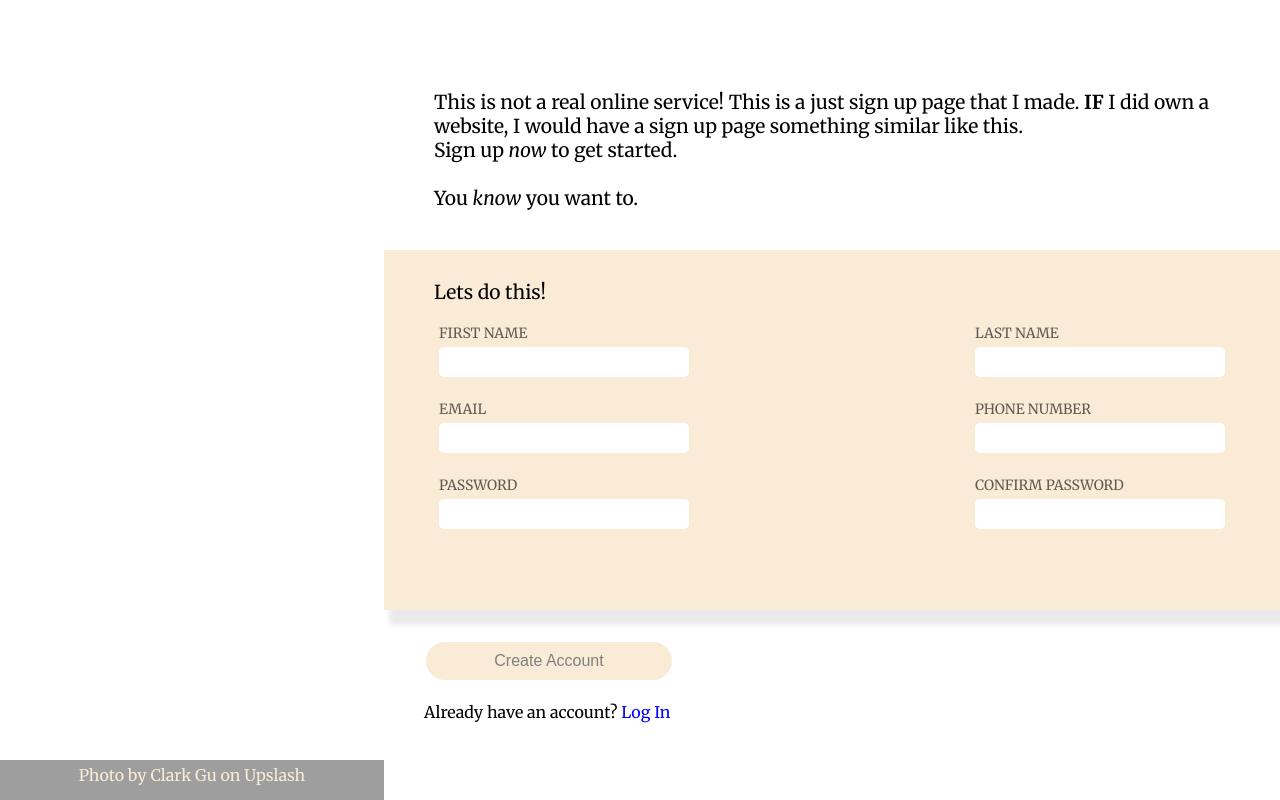
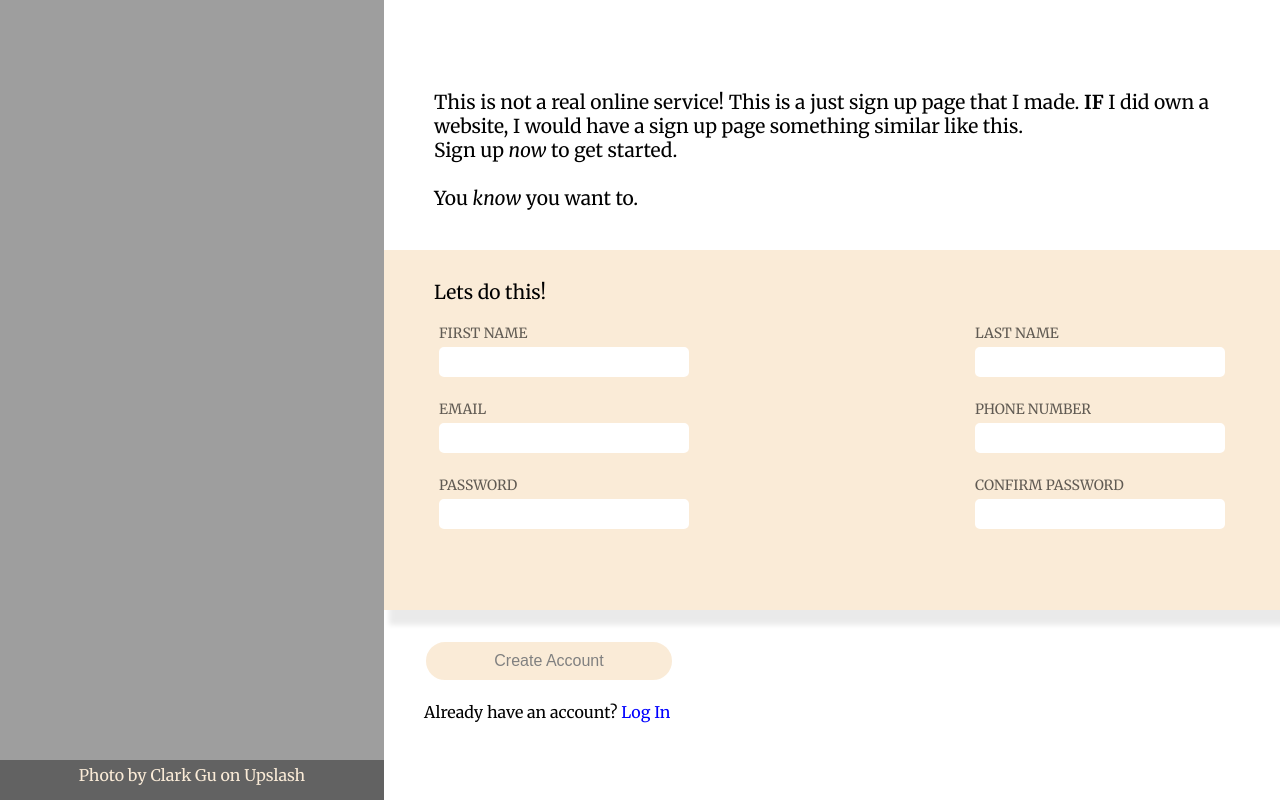
Before and after one commit to aryanshrestha16/sign-up, a plain HTML site: page index.html in a window 1280 px wide. Drawn offline with Linux system fonts and the light colour scheme; the site is published under a folder, as on GitHub Pages, so addresses that start at the root find nothing.

Commit message:
Fixed Image not loading

```diff
--- a/style.css
+++ b/style.css
@@ -19,7 +19,7 @@ html {
     min-width: 30%;
     min-height: 50%;
     position: relative;
-    background-image: url("/scooter.jpg");
+    background-image: url("scooter.jpg");
     background-size: cover;
 }
 
```
